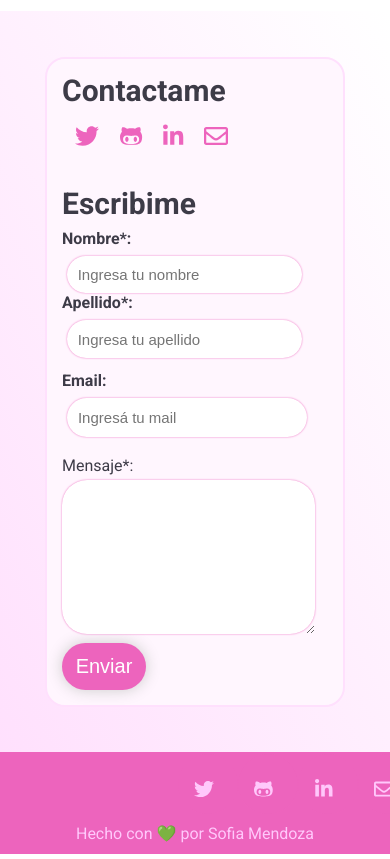
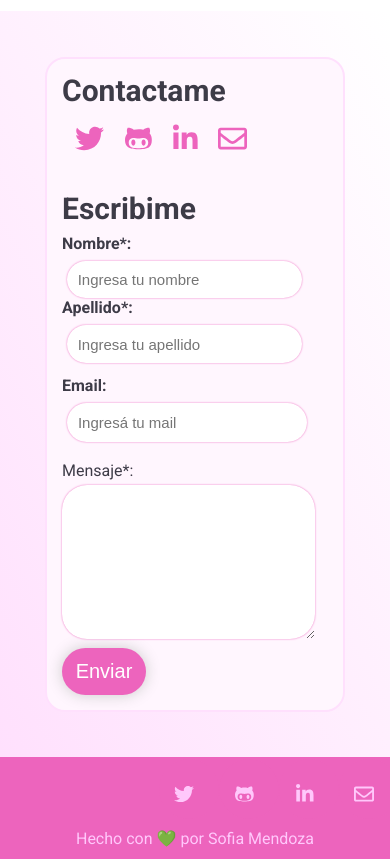
Before and after one commit to sofiimendo/Portafolio-Proyecto, a plain HTML site: page index.html in a window 390 px wide. Shown: the part 2500-3359 px from the top of the page. Drawn offline with Linux system fonts and the light colour scheme.

Commit message:
centrado inconos footer

```diff
--- a/styles/footer.css
+++ b/styles/footer.css
@@ -24,6 +24,7 @@
     display: flex;
     align-items: center;
     justify-content: space-around;
+    margin-right: 4%;
     margin-bottom: 2%;
 }
 .medidasIconos {
--- a/styles/media.css
+++ b/styles/media.css
@@ -88,10 +88,15 @@ input:focus{
         width: 100%;
     }
     .fontIcon {
-        font-size: 30px;
+        font-size: 35px;
+        justify-content: center;
+        align-items: center;
     }
     .navFooter {
         display: none;
+    }
+    .ulIconos{
+        margin-right: 10%;
     }
     .sizeIcons {
         color: #ffc8fb;
@@ -107,7 +112,7 @@ input:focus{
     }
 }
 
-@media (min-width: 710px) and (max-width: 800px) {
+@media (min-width: 490px) and (max-width: 800px) {
     header{
         display: none;
     }
```
